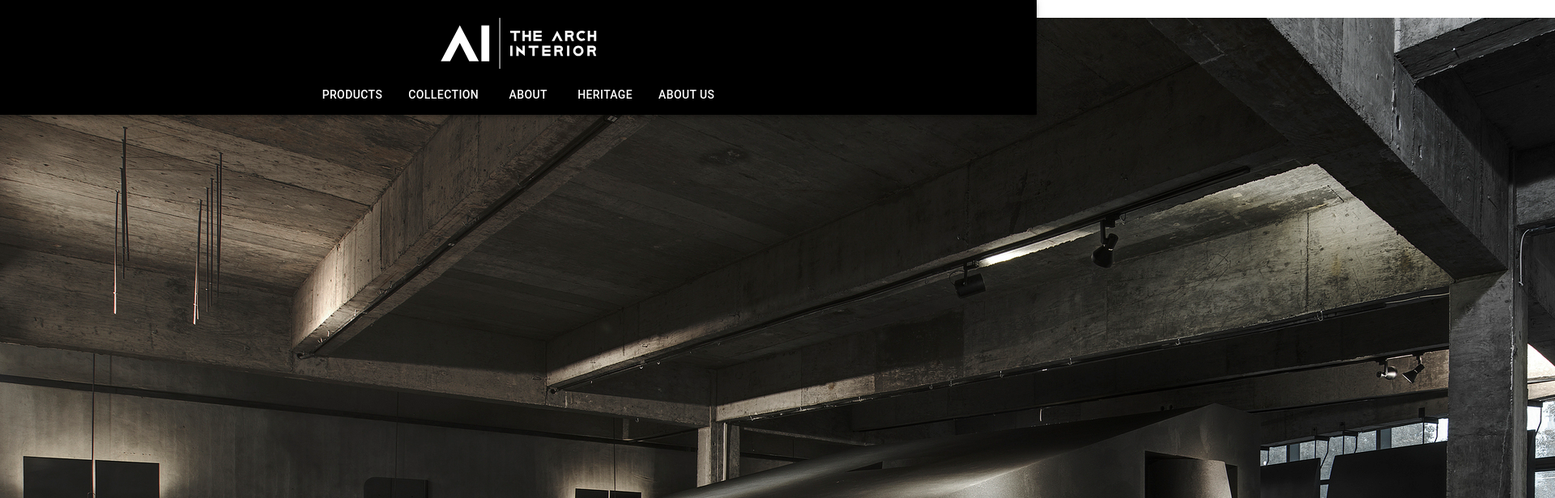
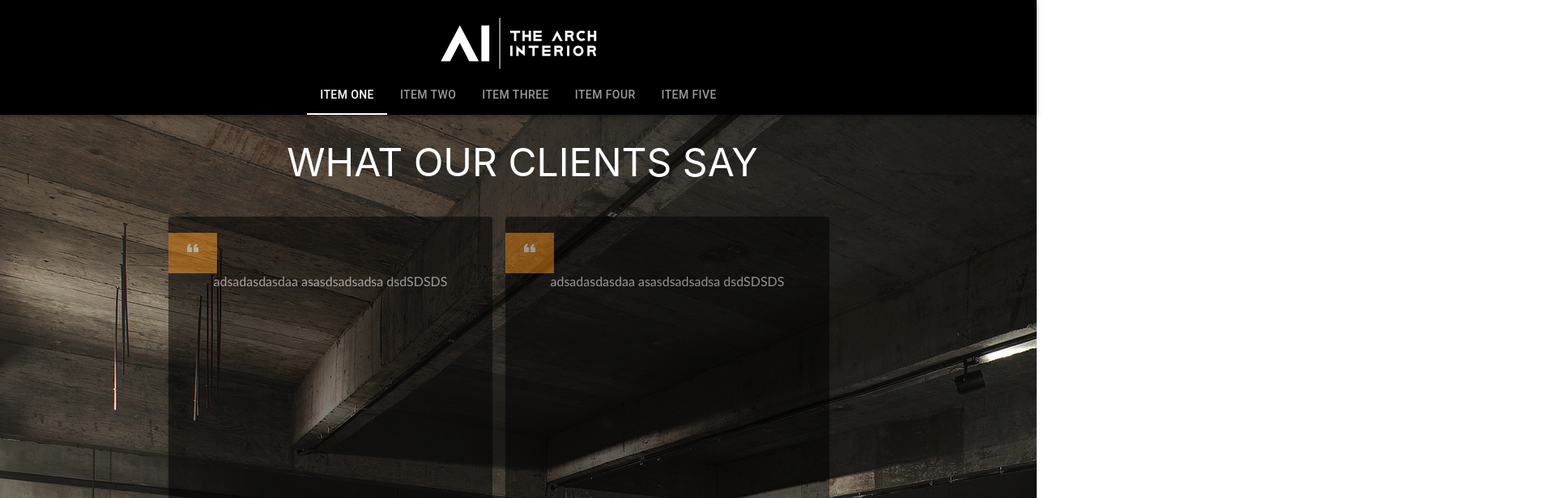
Before and after one commit to susmita-debnath/Arch-Intereior, a React (Create React App) app: page / in a window 1280 px wide. Shown: the top 616 px of the page at 81% size, 1920 px wide, since content can reach past the window. Built offline with nearby package versions, Linux system fonts and the light colour scheme.

Commit message:
Card added

```diff
--- a/src/App.js
+++ b/src/App.js
@@ -1,12 +1,10 @@
-
-import Header from "./components/Header";
+import Header from "./components/Dashboard/Header";
 import Dashboard from "./Pages/Dashboard";
-
 
 function App() {
   return (
     <div className="App">
-      <Dashboard/>
+      <Dashboard />
     </div>
   );
 }
--- a/src/CSS/Dashboard.css
+++ /dev/null
@@ -1,4 +0,0 @@
-
-.Quote{
-    background-image:"../Assets/Images/quote_image.jpg" ;
-}
--- /dev/null
+++ b/src/CSS/DashboardComponent.css
@@ -0,0 +1,31 @@
+/*Header Component*/
+
+.logo {
+  text-align: center;
+  padding-top: 10px;
+  margin-top: 10px;
+}
+.logotext {
+  text-align: center;
+}
+
+.tabs {
+  color: white;
+}
+
+/* CardElement component */
+
+.insidePaper {
+  height: 50px;
+  width: 60px;
+  background-color: #dc7e0c;
+  color: white;
+  text-align: center;
+  font-size: xx-large;
+  margin-top: 20px;
+}
+
+.paperText {
+  color: white;
+  font-family: "Gill Sans", "Gill Sans MT", Calibri, "Trebuchet MS", sans-serif;
+}
--- /dev/null
+++ b/src/CSS/DashboardPage.css
@@ -0,0 +1,27 @@
+.Dashboard {
+  align-items: flex-start;
+  flex-direction: row;
+}
+.Header {
+}
+
+.Quote {
+  margin-top: 11%;
+  width: 100%;
+  background: url(../Assets/Images/quote_image.jpg);
+  height: 100vh;
+  object-fit: cover;
+}
+
+.cardText {
+  text-align: center;
+  padding-top: 30px;
+  margin: 10px 0px 20px 10px;
+  color: white;
+  font-size: xxx-large;
+}
+
+.card {
+  text-align: center;
+  margin: 30px 0px 30px 200px;
+}
--- a/src/CSS/Header.css
+++ /dev/null
@@ -1,9 +0,0 @@
-.logo{
-    text-align: center;
-    padding-top: 10px;
-    margin-top: 10px;
-}
-.logotext{
-    text-align: center;
-
-}
--- a/src/Pages/Dashboard.js
+++ b/src/Pages/Dashboard.js
@@ -1,27 +1,26 @@
-import React from 'react'
-import Header from '../components/Header'
-import "../CSS/Dashboard.css"
-import image from "../Assets/Images/quote_image.jpg"
-
-
+import React from "react";
+import Header from "../components/Dashboard/Header";
+import "../CSS/DashboardPage.css";
+import img from "../Assets/Images/quote_image.jpg";
+import CardElement from "../components/Dashboard/CardElement";
+import { CardText } from "../components/Dashboard/CardText";
 const Dashboard = () => {
   return (
-    <div className='Dashboard'>
-      <Header></Header>
-      <div className='Quote' >
-        <img src={image}  alt="" >
-
-
-          </img>
-
-
+    <div className="Dashboard">
+      <div className="Header">
+        <Header></Header>
       </div>
 
+      <div className="Quote">
+        <div className="cardText">
+          <CardText></CardText>
+        </div>
+        <div className="card">
+          <CardElement></CardElement>
+        </div>
+      </div>
+    </div>
+  );
+};
 
-    </div>
-
-  )
-
-}
-
-export default Dashboard
+export default Dashboard;
--- /dev/null
+++ b/src/components/Dashboard/CardElement.js
@@ -0,0 +1,57 @@
+import { Box, Card, createStyles, Paper } from "@mui/material";
+import React from "react";
+import "../../CSS/DashboardComponent.css";
+import FormatQuoteIcon from "@mui/icons-material/FormatQuote";
+import { fontSize } from "@mui/system";
+
+// export const useStyles = makeStyles(() =>
+//   createStyles({
+//     rotateIcon: {
+//       animation: "$spin 2s linear infinite",
+//     },
+//     "@keyframes spin": {
+//       "0%": {
+//         transform: "rotate(360deg)",
+//       },
+//       "100%": {
+//         transform: "rotate(0deg)",
+//       },
+//     },
+//   })
+// );
+
+const CardElement = () => {
+  // const classes = useStyles();
+
+  return (
+    <div>
+      <Box
+        sx={{
+          backgroundColor: "transparent",
+          display: "flex",
+          flexWrap: "wrap",
+          "& > :not(style)": {
+            m: 1,
+            width: 400,
+            height: 400,
+          },
+        }}
+      >
+        <Paper sx={{ backgroundColor: "#000", opacity: ".5" }}>
+          <div className="insidePaper">
+            <FormatQuoteIcon sx={{ transform: "rotate(180deg)" }} />
+          </div>
+          <div className="paperText"> adsadasdasdaa asasdsadsadsa dsdSDSDS</div>
+        </Paper>
+        <Paper sx={{ backgroundColor: "#000", opacity: ".5" }}>
+          <div className="insidePaper">
+            <FormatQuoteIcon sx={{ transform: "rotate(180deg)" }} />
+          </div>
+          <div className="paperText"> adsadasdasdaa asasdsadsadsa dsdSDSDS</div>
+        </Paper>
+      </Box>
+    </div>
+  );
+};
+
+export default CardElement;
--- /dev/null
+++ b/src/components/Dashboard/CardText.js
@@ -0,0 +1,5 @@
+import React from "react";
+
+export const CardText = () => {
+  return <div>WHAT OUR CLIENTS SAY</div>;
+};
--- /dev/null
+++ b/src/components/Dashboard/Header.js
@@ -0,0 +1,46 @@
+import { AppBar, Tab, Tabs, Toolbar, Typography } from "@mui/material";
+import React from "react";
+import logo from "../../Assets/Images/The Arch Interior.svg";
+import "../../CSS/DashboardComponent.css";
+import Box from "@mui/material/Box";
+
+const Header = () => {
+  const [value, setValue] = React.useState("one");
+  const handleChange = (event, newValue) => {
+    setValue(newValue);
+  };
+  return (
+    <AppBar sx={{ background: "#000000" }}>
+      <div className="logo">
+        <img src={logo} alt width={800} height={70}></img>
+      </div>
+      <div className="logotext"></div>
+
+      <div className="tabs">
+        <Box sx={{ width: "100%" }}>
+          <Tabs
+            centered
+            value={value}
+            TabIndicatorProps={{
+              style: {
+                backgroundColor: "#FFFFFF",
+              },
+            }}
+            onChange={handleChange}
+            textColor="inherit"
+            // indicatorColor="secondary"
+            aria-label="secondary tabs example"
+          >
+            <Tab value="one" label="Item One" />
+            <Tab value="two" label="Item Two" />
+            <Tab value="three" label="Item Three" />
+            <Tab value="four" label="Item four" />
+            <Tab value="five" label="Item five" />
+          </Tabs>
+        </Box>
+      </div>
+    </AppBar>
+  );
+};
+
+export default Header;
--- a/src/components/Header.js
+++ /dev/null
@@ -1,48 +0,0 @@
-
-import { AppBar, Tab, Tabs, Toolbar, Typography } from '@mui/material';
-import React from 'react';
-import logo from "../Assets/Images/The Arch Interior.svg";
-import "../CSS/Header.css";
-import Box from '@mui/material/Box';
-
-
-const Header = () => {
-  return (
-    <div className='Header'>
-        <AppBar sx={{ background: "#000000"}}>
-        <div className="logo">
-
-          <img src={logo} alt width={800} height={70}>
-          </img>
-        </div>
-        <div className='logotext'>
-          </div>
-
-          <Box sx={{ width: '100%' }}>
-      <Tabs
-       centered
-        // value={value}
-        // onChange={handleChange}
-        textColor="#FFFFFF"
-        indicatorColor="#FF000"
-        aria-label="secondary tabs example"
-      >
-        <Tab value="one" label="Products" />
-        <Tab value="two" label="Collection" />
-        <Tab value="three" label="About" />
-        <Tab value="four" label="Heritage" />
-        <Tab value="five" label="About Us" />
-
-      </Tabs>
-    </Box>
-        </AppBar>
-        <div>
-    <button className='btn-slider' type='submit'>send</button>
-    </div>
-    </div>
-
-  );
-};
-
-
-export default Header;
```
Also changed, not shown: 1 other file (tests, documents, lock files or other folders).
